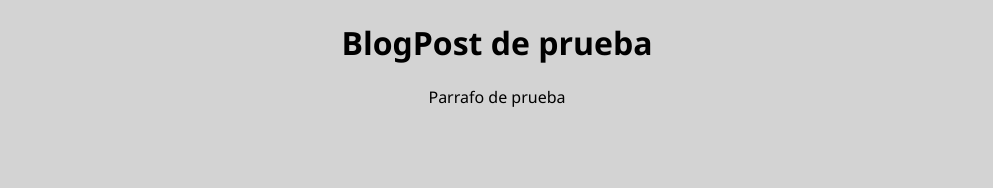
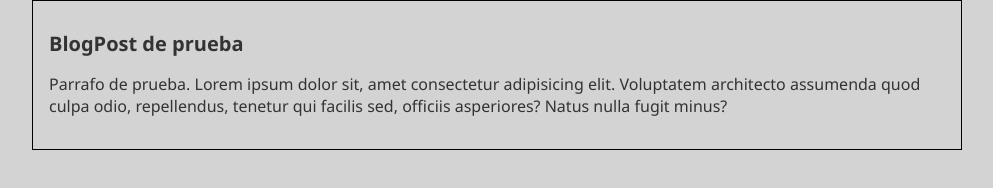
Before and after one commit to cdgutierrez456/PracticaGitProfesional, a plain HTML site: page index.html in a window 1280 px wide. Shown: the whole page, without its empty margins (143-1136 px from the left). Drawn offline with Linux system fonts and the light colour scheme.

Commit message:
Segundo commit

```diff
--- a/css/style.css
+++ b/css/style.css
@@ -1,6 +1,20 @@
 body {
     background: lightgray;
-    color: black;
+    color: #333;
     font-family:'Segoe UI', Tahoma, Geneva, Verdana, sans-serif;
     text-align: center;
+    margin: 0;
+    padding: 0;
 }
+
+#container {
+    width: 70%;
+    padding: 1em;
+    text-align: left;
+    border: 1px solid black;
+    margin: 0 auto;
+}
+
+#container h1 {
+    font-size: 20px;
+}
--- a/index.html
+++ b/index.html
@@ -8,7 +8,11 @@
     <link rel="stylesheet" href="/css/style.css">
 </head>
 <body>
-    <h1>BlogPost de prueba</h1>
-    <p>Parrafo de prueba</p>
+    <div id="container">
+        <div id="post">
+            <h1>BlogPost de prueba</h1>
+            <p>Parrafo de prueba. Lorem ipsum dolor sit, amet consectetur adipisicing elit. Voluptatem architecto assumenda quod culpa odio, repellendus, tenetur qui facilis sed, officiis asperiores? Natus nulla fugit minus?</p>
+        </div>
+    </div>
 </body>
 </html>
```
